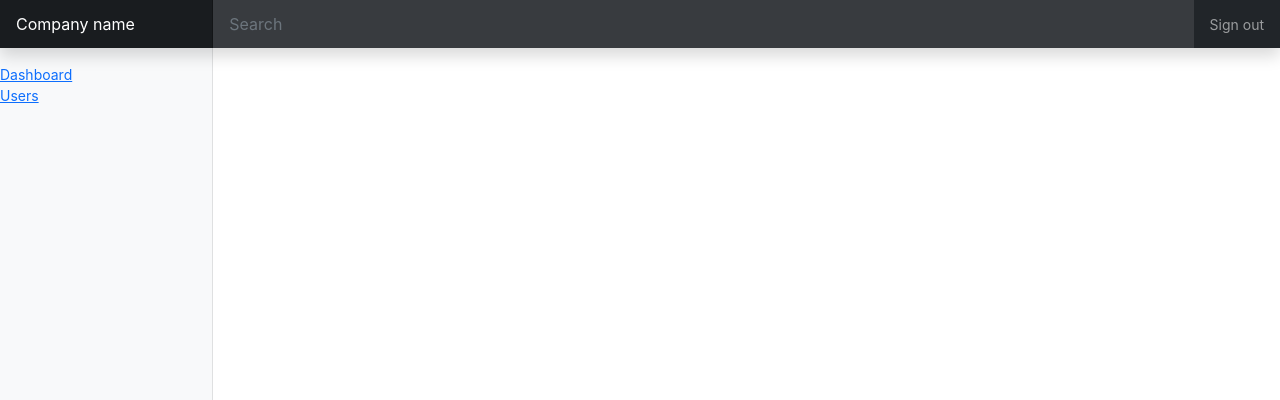
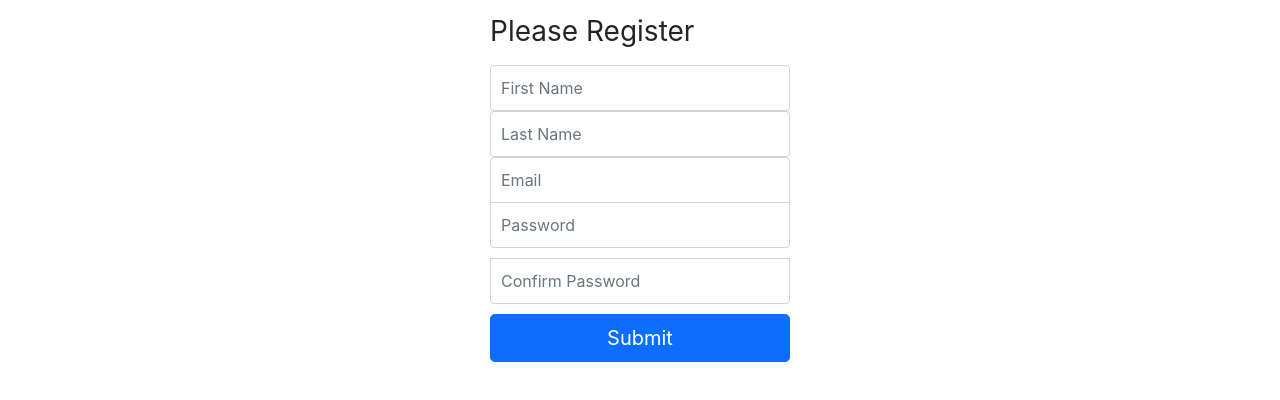
Before and after one commit to al-abbas-nz/react-dashboard, a React (Create React App) app: page /register in a window 1280 px wide. Shown: the top 400 px of the page. Built offline with nearby package versions, Linux system fonts and the light colour scheme.

Commit message:
add register form

```diff
--- a/src/App.tsx
+++ b/src/App.tsx
@@ -4,22 +4,16 @@
 import Menu from './components/Menu';
 import Nav from './components/Nav';
 import Dashboard from './pages/Dashboard';
+import Register from './pages/Register';
 import Users from './pages/Users';
 
 function App() {
   return (
     <div className='App'>
       <BrowserRouter>
-        <Nav />
-        <div className='container-fluid'>
-          <div className='row'>
-            <Menu />
-            <main className='col-md-9 ms-sm-auto col-lg-10 px-md-4'>
-              <Route path={'/'} exact component={Dashboard} />
-              <Route path={'/users'} component={Users} />
-            </main>
-          </div>
-        </div>
+        <Route path={'/'} exact component={Dashboard} />
+        <Route path={'/users'} component={Users} />
+        <Route path={'/register'} exact component={Register} />
       </BrowserRouter>
     </div>
   );
--- /dev/null
+++ b/src/Login.css
@@ -0,0 +1,29 @@
+.form-signin {
+  width: 100%;
+  max-width: 330px;
+  padding: 15px;
+  margin: auto;
+}
+.form-signin .checkbox {
+  font-weight: 400;
+}
+.form-signin .form-control {
+  position: relative;
+  box-sizing: border-box;
+  height: auto;
+  padding: 10px;
+  font-size: 16px;
+}
+.form-signin .form-control:focus {
+  z-index: 2;
+}
+.form-signin input[type='email'] {
+  margin-bottom: -1px;
+  border-bottom-right-radius: 0;
+  border-bottom-left-radius: 0;
+}
+.form-signin input[type='password'] {
+  margin-bottom: 10px;
+  border-top-left-radius: 0;
+  border-top-right-radius: 0;
+}
--- /dev/null
+++ b/src/components/Wrapper.tsx
@@ -0,0 +1,21 @@
+import React, { Component } from 'react';
+import Menu from './Menu';
+import Nav from './Nav';
+
+export default class Wrapper extends Component {
+  render() {
+    return (
+      <>
+        <Nav />
+        <div className='container-fluid'>
+          <div className='row'>
+            <Menu />
+            <main className='col-md-9 ms-sm-auto col-lg-10 px-md-4'>
+              {this.props.children}
+            </main>
+          </div>
+        </div>
+      </>
+    );
+  }
+}
--- a/src/pages/Dashboard.tsx
+++ b/src/pages/Dashboard.tsx
@@ -1,11 +1,8 @@
-import React, { Component } from 'react'
+import React, { Component } from 'react';
+import Wrapper from '../components/Wrapper';
 
 export default class Dashboard extends Component {
-    render() {
-        return (
-            <div>
-                Dashboard
-            </div>
-        )
-    }
+  render() {
+    return <Wrapper>Dashboard</Wrapper>;
+  }
 }
--- /dev/null
+++ b/src/pages/Register.tsx
@@ -0,0 +1,67 @@
+import React, { Component, SyntheticEvent } from 'react';
+import '../Login.css';
+
+export default class Register extends Component {
+  first_name = '';
+  last_name = '';
+  email = '';
+  password = '';
+  password_confirm = '';
+
+  submit = (e: SyntheticEvent) => {
+    e.preventDefault();
+    console.log({
+      first_name: this.first_name,
+      last_name: this.last_name,
+      email: this.email,
+      password: this.password,
+      password_confirm: this.password_confirm,
+    });
+  };
+
+  render() {
+    return (
+      <main className='form-signin'>
+        <form onSubmit={this.submit}>
+          <h1 className='h3 mb-3 fw-normal'>Please Register</h1>
+          <input
+            className='form-control'
+            placeholder='First Name'
+            required
+            onChange={(e) => (this.first_name = e.target.value)}
+          />
+          <input
+            className='form-control'
+            placeholder='Last Name'
+            required
+            onChange={(e) => (this.last_name = e.target.value)}
+          />
+          <input
+            type='email'
+            className='form-control'
+            placeholder='Email'
+            required
+            onChange={(e) => (this.email = e.target.value)}
+          />
+          <input
+            type='password'
+            className='form-control'
+            placeholder='Password'
+            required
+            onChange={(e) => (this.password = e.target.value)}
+          />
+          <input
+            type='password'
+            className='form-control'
+            placeholder='Confirm Password'
+            required
+            onChange={(e) => (this.password_confirm = e.target.value)}
+          />
+          <button className='w-100 btn btn-lg btn-primary' type='submit'>
+            Submit
+          </button>
+        </form>
+      </main>
+    );
+  }
+}
--- a/src/pages/Users.tsx
+++ b/src/pages/Users.tsx
@@ -1,10 +1,12 @@
-import React, { Component } from 'react'
+import React, { Component } from 'react';
+import Wrapper from '../components/Wrapper';
 
 export default class Users extends Component {
   render() {
     return (
-            <div className="table-responsive">
-              <table className="table table-striped table-sm">
+      <Wrapper>
+        <div className='table-responsive'>
+          <table className='table table-striped table-sm'>
             <thead>
               <tr>
                 <th>#</th>
@@ -25,6 +27,7 @@
             </tbody>
           </table>
         </div>
-        )
+      </Wrapper>
+    );
   }
 }
```
Lines whose indentation alone changed are shown as unchanged.
